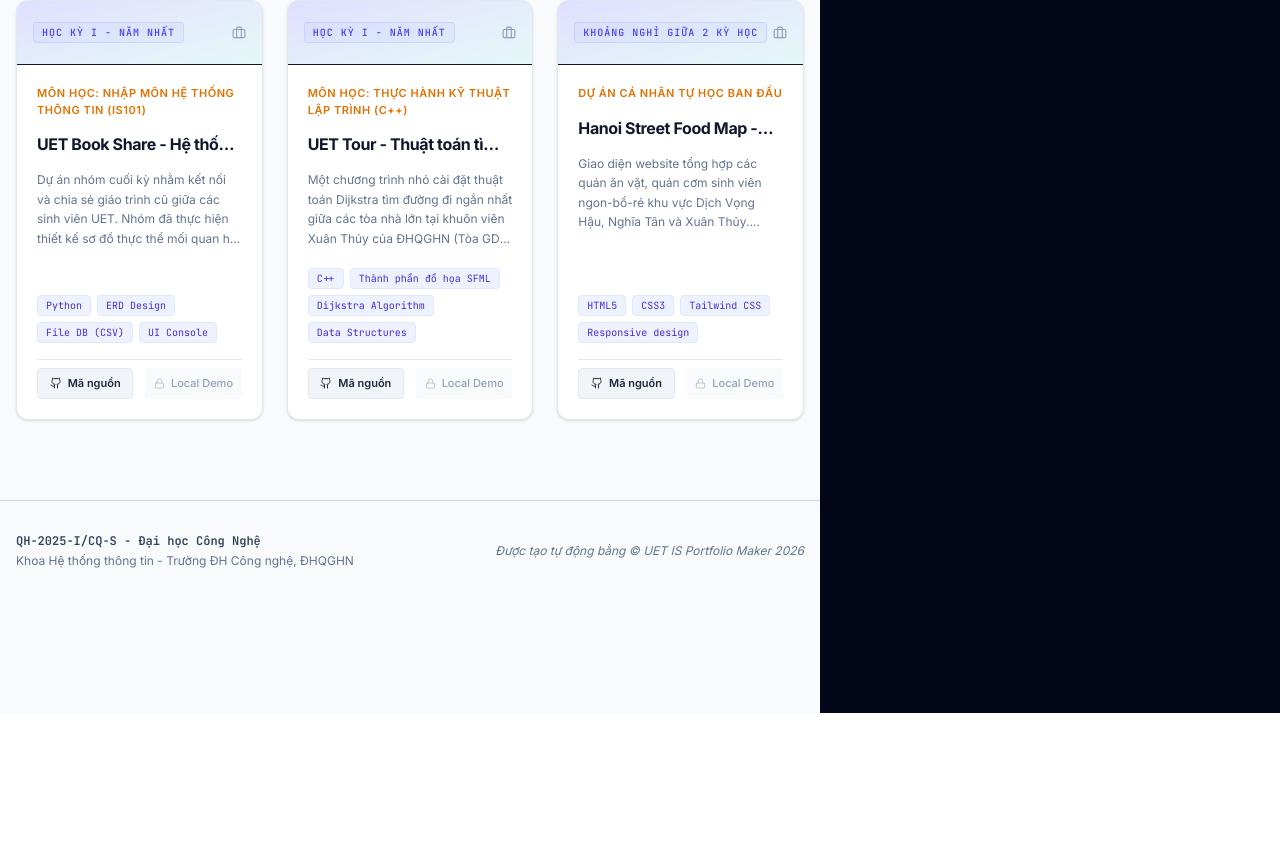
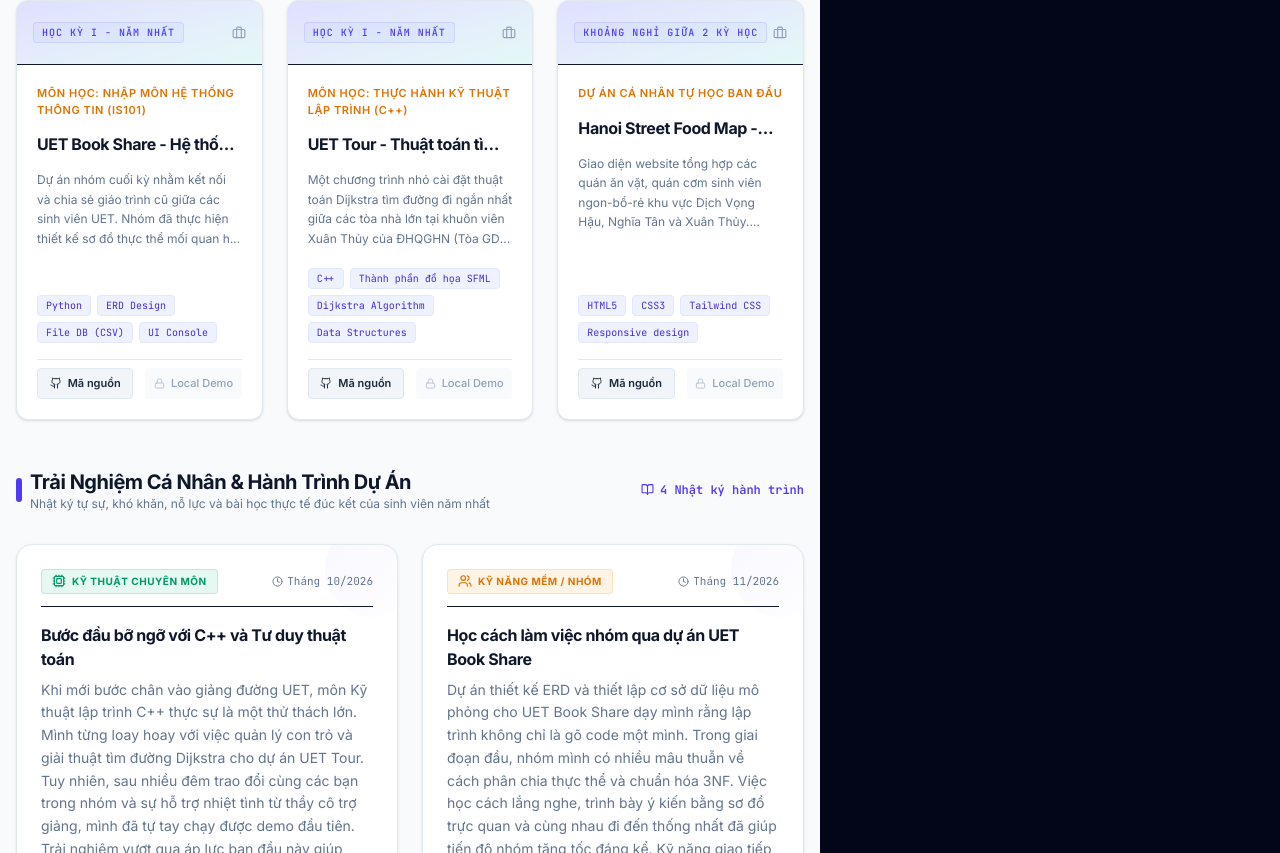
Before and after one commit to tranbichngoc07/MyPortfolio01, a React (Vite) app: page / in a window 1280 px wide. Shown: the part 1947-2800 px from the top of the page. Before the commit the page ends 2660 px from the top, so only its background shows below. Built offline with nearby package versions, Linux system fonts and the light colour scheme.

Commit message:
Update ProfilePreview.tsx

```diff
--- a/src/components/ProfilePreview.tsx
+++ b/src/components/ProfilePreview.tsx
@@ -412,6 +412,94 @@
             )}
           </div>
         </section>
+
+        {/* PERSONAL REFLECTIONS SECTION (Trải nghiệm cá nhân & Nhật ký dự án) */}
+        <section className="space-y-6">
+          <div className="flex items-center justify-between pb-2">
+            <div className="flex items-center gap-2">
+              <div className={`w-1.5 h-6 rounded-full ${vars.accentBar}`}></div>
+              <div>
+                <h2 className="text-xl font-bold tracking-tight">Trải Nghiệm Cá Nhân & Hành Trình Dự Án</h2>
+                <p className="text-xs text-slate-500">Nhật ký tự sự, khó khăn, nỗ lực và bài học thực tế đúc kết của sinh viên năm nhất</p>
+              </div>
+            </div>
+            <span className="hidden sm:inline-flex items-center gap-1.5 text-xs text-indigo-600 dark:text-emerald-400 font-mono font-semibold">
+              <Icons.BookOpen size={13} className="animate-pulse" />
+              {data.reflections?.length || 0} Nhật ký hành trình
+            </span>
+          </div>
+
+          <div className="grid grid-cols-1 md:grid-cols-2 gap-6">
+            {data.reflections && data.reflections.length > 0 ? (
+              data.reflections.map((ref) => {
+                let categoryColorClass = "bg-blue-550/10 text-blue-600 dark:text-blue-400 border-blue-500/20";
+                let categoryLabel = "Trải nghiệm chung";
+                let categoryIcon = <Icons.Sparkles size={14} />;
+
+                if (ref.category === 'technical') {
+                  categoryColorClass = "bg-emerald-500/10 text-emerald-600 dark:text-emerald-400 border-emerald-500/20";
+                  categoryLabel = "Kỹ thuật chuyên môn";
+                  categoryIcon = <Icons.Cpu size={14} />;
+                } else if (ref.category === 'softskill') {
+                  categoryColorClass = "bg-amber-500/10 text-amber-600 dark:text-amber-400 border-amber-500/20";
+                  categoryLabel = "Kỹ năng mềm / Nhóm";
+                  categoryIcon = <Icons.Users size={14} />;
+                } else if (ref.category === 'obstacle') {
+                  categoryColorClass = "bg-red-500/10 text-red-600 dark:text-red-400 border-red-500/20";
+                  categoryLabel = "Vượt qua thử thách";
+                  categoryIcon = <Icons.AlertTriangle size={14} />;
+                } else if (ref.category === 'general') {
+                  categoryColorClass = "bg-purple-500/10 text-purple-600 dark:text-purple-400 border-purple-500/20";
+                  categoryLabel = "Định hướng & Đam mê";
+                  categoryIcon = <Icons.Compass size={14} />;
+                }
+
+                return (
+                  <div
+                    key={ref.id}
+                    className={`p-6 rounded-2xl border flex flex-col justify-between hover:scale-[1.01] hover:shadow-lg transition-all duration-300 relative overflow-hidden ${vars.card}`}
+                  >
+                    {/* Corner accent decorative ring */}
+                    <div className="absolute top-0 right-0 w-24 h-24 bg-gradient-to-br from-indigo-500/5 to-transparent rounded-full -mr-6 -mt-6 pointer-events-none" />
+
+                    <div className="space-y-4">
+                      {/* Reflection meta details */}
+                      <div className="flex flex-wrap items-center justify-between gap-3 border-b border-opacity-5 pb-3">
+                        <span className={`inline-flex items-center gap-1.5 px-2.5 py-1 rounded text-[10px] font-bold uppercase tracking-wider border ${categoryColorClass}`}>
+                          {categoryIcon}
+                          {categoryLabel}
+                        </span>
+                        <div className="flex items-center gap-1 text-[11px] font-mono text-slate-500">
+                          <Icons.Clock size={11} />
+                          {ref.date}
+                        </div>
+                      </div>
+
+                      <div className="space-y-2">
+                        <h3 className="text-base font-bold tracking-tight">
+                          {ref.title}
+                        </h3>
+                        <p className={`text-xs md:text-sm leading-relaxed whitespace-pre-wrap ${vars.textMuted}`}>
+                          {ref.content}
+                        </p>
+                      </div>
+                    </div>
+
+                    <div className="mt-4 pt-4 border-t border-dotted border-opacity-35 border-slate-200 dark:border-slate-800 flex justify-end">
+                      <span className="text-[10px] font-mono text-slate-400">
+                        {personalInfo.name || 'Trần Bích Ngọc'} &bull; {personalInfo.classCode || 'K70-HTT'}
+                      </span>
+                    </div>
+                  </div>
+                );
+              })
+            ) : (
+              <p className="col-span-2 text-sm text-center py-12 border-2 border-dashed border-slate-200 dark:border-slate-800 rounded-xl text-slate-400 font-mono">
+                Chưa có dòng nhật ký trải nghiệm thực tế nào. Bạn hãy tự viết bằng công cụ chỉnh sửa phía bên phải!
+              </p>
+            )}
+          </div>
+        </section>
       </div>
 
       {/* FOOTER SECTION */}
```
